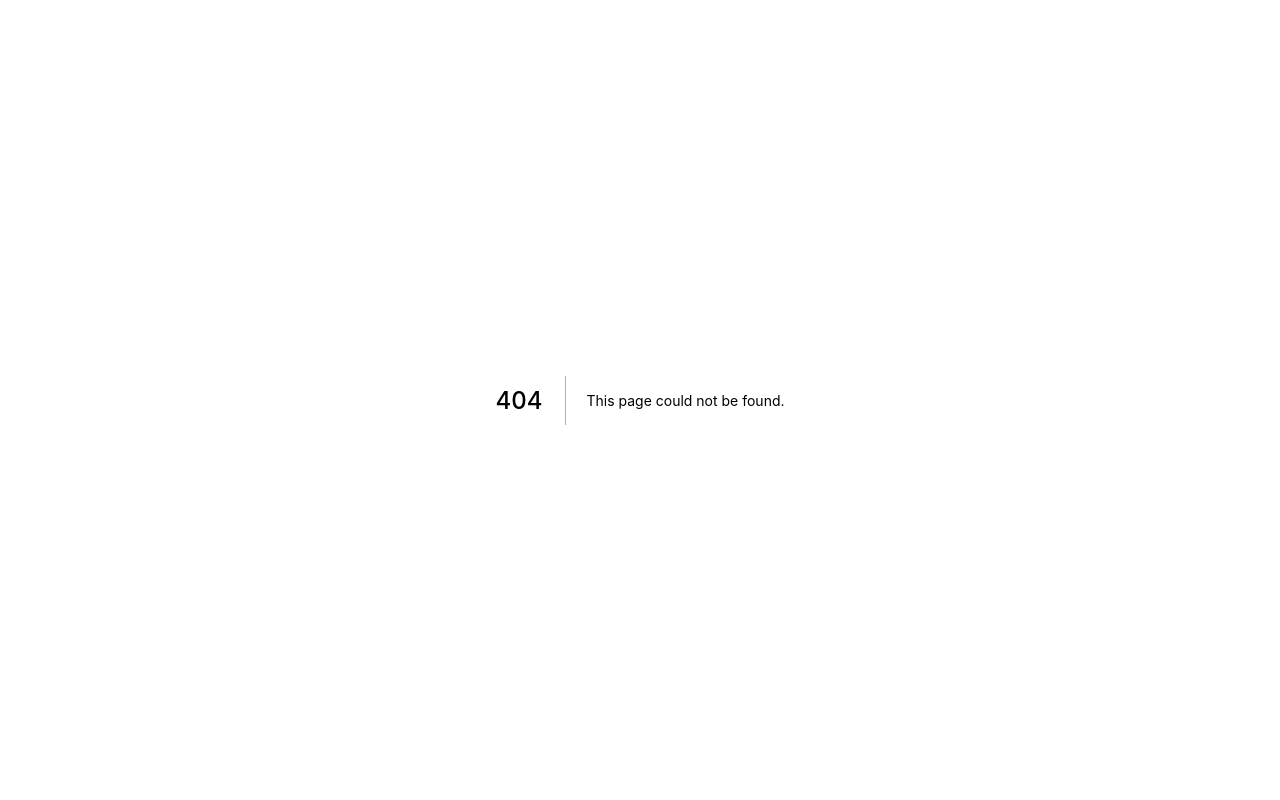
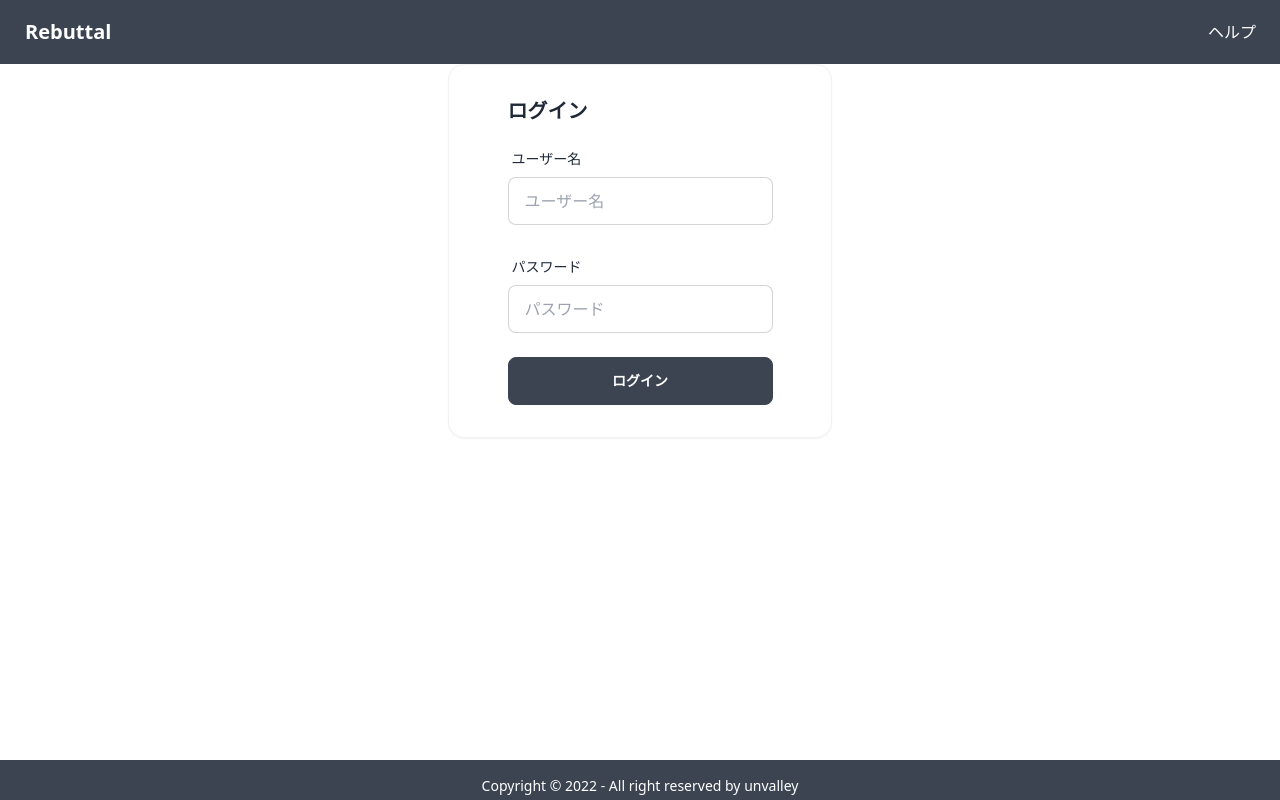
Before and after one commit to unvalley/rebuttal, a Next.js app in the folder web/: page /auth/login in a window 1280 px wide. Before the commit this address had no page. Built offline with nearby package versions, Linux system fonts and the light colour scheme.

Commit message:
style: login

```diff
--- a/web/package.json
+++ b/web/package.json
@@ -6,7 +6,8 @@
     "dev": "next dev",
     "build": "next build",
     "start": "next start",
-    "lint": "next lint"
+    "lint": "next lint",
+    "test": "vitest"
   },
   "dependencies": {
     "@prisma/client": "^4.3.1",
--- a/web/src/elements/Documents/TabContents/Information.tsx
+++ b/web/src/elements/Documents/TabContents/Information.tsx
@@ -4,6 +4,10 @@ export const Information = () => {
       <h2>反論のための情報</h2>
       <p>反論のために必要な事前知識など</p>
       <p>データが集まれば良い</p>
+      <textarea
+        className="textarea textarea-bordered"
+        placeholder="情報"
+      ></textarea>
     </div>
   )
 }
--- a/web/src/pages/api/auth/login.tsx
+++ /dev/null
@@ -1,3 +0,0 @@
-const Login = () => {}
-
-export default Login
--- a/web/src/pages/api/auth/signup.tsx
+++ /dev/null
@@ -1,3 +0,0 @@
-const Signup = () => {}
-
-export default Signup
--- /dev/null
+++ b/web/src/pages/auth/login.tsx
@@ -0,0 +1,48 @@
+import { Layout } from '../../elements/Layout'
+
+const Login = () => {
+  return (
+    <div className="">
+      <div className="card card-bordered w-96 bg-base-100 shadow-sm items-center justify-center mx-auto">
+        <div className="card-body">
+          <div className="mb-2">
+            <h2 className="card-title text-xl font-bold">ログイン</h2>
+          </div>
+          <form className="space-y-4 md:space-y-6">
+            <div>
+              <label className="label">
+                <span className="label-text">ユーザー名</span>
+              </label>
+              <input
+                type="text"
+                required
+                placeholder="ユーザー名"
+                className="input input-bordered w-full"
+              />
+            </div>
+            <div>
+              <label className="label">
+                <span className="label-text">パスワード</span>
+              </label>
+              <input
+                type="password"
+                required
+                placeholder="パスワード"
+                className="input input-bordered w-full"
+              />
+            </div>
+            <button type="submit" className="btn w-full">
+              ログイン
+            </button>
+          </form>
+        </div>
+      </div>
+    </div>
+  )
+}
+
+Login.getLayout = function getLayout(page: React.ReactElement) {
+  return <Layout>{page}</Layout>
+}
+
+export default Login
```
